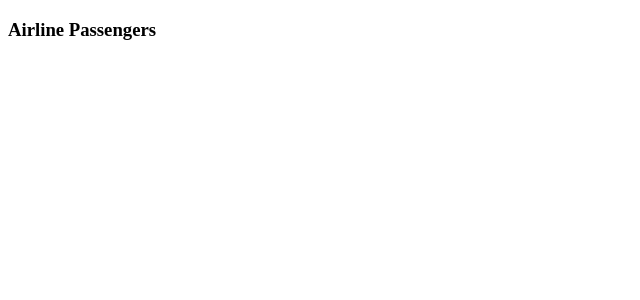
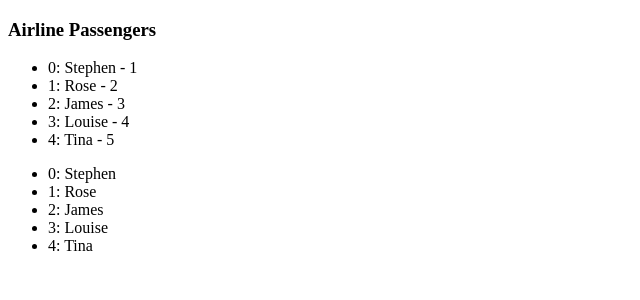
Before and after one commit to AlexisVelazquez22/Angular-Fundamentals, an Angular app: page / in a window 1280 px wide. Shown: the top 300 px of the page, without its empty margins (0-640 px from the left). Built offline with nearby package versions, Linux system fonts and the light colour scheme.

Commit message:
How to use ngFor and different syntaxes

```diff
--- a/src/app/app.component.ts
+++ b/src/app/app.component.ts
@@ -1,4 +1,5 @@
 import { Component } from '@angular/core';
+import { Passenger } from './passenger.interface';
 
 @Component({
   selector: 'app-root',
@@ -8,12 +9,27 @@ import { Component } from '@angular/core';
 
       <h3>Airline Passengers</h3>
 
+      <ul>
+        <li *ngFor="let passenger of passengers; let i = index">
+          {{ i }}: {{ passenger.fullname }} - {{ passenger.id }}
+        </li>
+      </ul>
+
+      <!-- Same as above but longer version -->
+      <ul>
+        <ng-template ngFor let-passenger let-i="index" [ngForOf]="passengers">
+          <li >
+            {{ i }}: {{ passenger.fullname }}
+          </li>
+        </ng-template>
+      </ul>
+
     </div>
   `
 })
 export class AppComponent {
 
-  passengers: any = [
+  passengers: Passenger[] = [
     {
       id: 1,
       fullname: 'Stephen',
--- a/src/app/passenger.interface.ts
+++ b/src/app/passenger.interface.ts
@@ -1,5 +1,5 @@
 export interface Passenger {
   id: number;
   fullname: string;
-  checkedIn: boolean; //not bool
+  checkedIn: boolean;
 }
```
